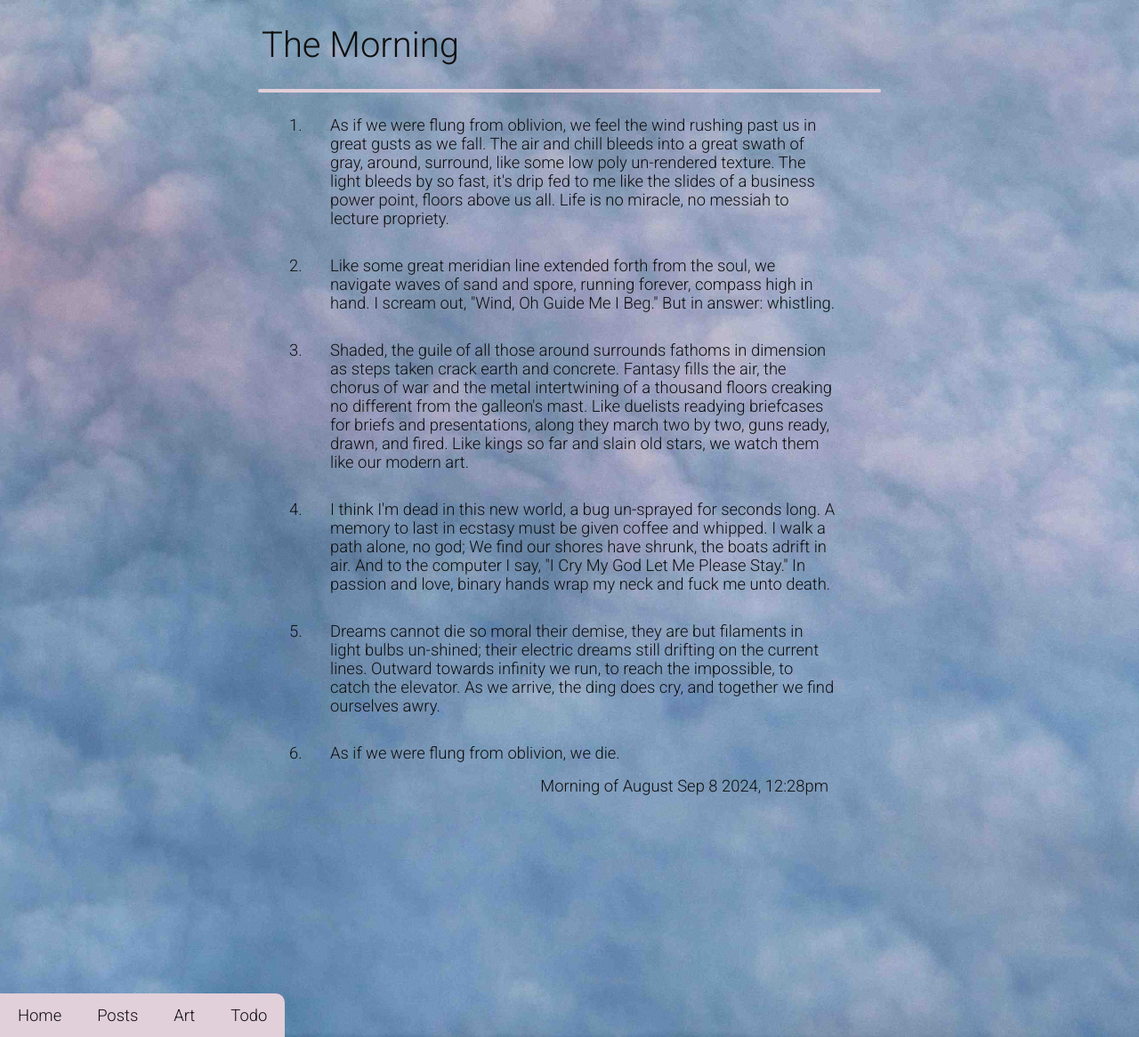
After one commit to VenaMaybe/first_flask_site, a Flask app: page /posts/The_Morning in a window 1280 px wide. The commit adds this page. Shown: the whole page at 89% size. Run offline with Flask 3, Linux system fonts and the light colour scheme.

Commit message:
Wrote a bit

```diff
--- /dev/null
+++ b/templates/posts/The_Morning.html
@@ -0,0 +1,8 @@
+{% extends "basePost.html" %} {% block title %}The Morning{% endblock %} {% block post_content %} <div class="header"> The Morning </div> <hr class="rounded"> <div class="numbered-paragraphs content">
+<p>As if we were flung from oblivion, we feel the wind rushing past us in great gusts as we fall. The air and chill bleeds into a great swath of gray, around, surround, like some low poly un-rendered texture. The light bleeds by so fast, it's drip fed to me like the slides of a business power point, floors above us all. Life is no miracle, no messiah to lecture propriety.</p>
+<p>Like some great meridian line extended forth from the soul, we navigate waves of sand and spore, running forever, compass high in hand. I scream out, "Wind, Oh Guide Me I Beg." But in answer: whistling.</p>
+<p>Shaded, the guile of all those around surrounds fathoms in dimension as steps taken crack earth and concrete. Fantasy fills the air, the chorus of war and the metal intertwining of a thousand floors creaking no different from the galleon's mast. Like duelists readying briefcases for briefs and presentations, along they march two by two, guns ready, drawn, and fired. Like kings so far and slain old stars, we watch them like our modern art.</p>
+<p>I think I'm dead in this new world, a bug un-sprayed for seconds long. A memory to last in ecstasy must be given coffee and whipped. I walk a path alone, no god; We find our shores have shrunk, the boats adrift in air. And to the computer I say, "I Cry My God Let Me Please Stay." In passion and love, binary hands wrap my neck and fuck me unto death.</p>
+<p>Dreams cannot die so moral their demise, they are but filaments in light bulbs un-shined; their electric dreams still drifting on the current lines. Outward towards infinity we run, to reach the impossible, to catch the elevator. As we arrive, the ding does cry, and together we find ourselves awry.</p>
+<p>As if we were flung from oblivion, we die.</p>
+<div class="right-align"> Morning of August Sep 8 2024, 12:28pm </div> </div> {% endblock %}
--- a/templates/time-tracker.html
+++ b/templates/time-tracker.html
@@ -53,7 +53,7 @@
 
     		    timeDeltas.forEach((delta, index) => {
     		        const deltaElement = document.createElement('div');
-    		        deltaElement.textContent = delta;
+    		        deltaElement.textContent =index + ": " + delta;
     		        listContainer.appendChild(deltaElement);
     		    });
     		}
```
Also changed, not shown: posts/mornings.md (added, +16 -0 lines), posts/__default.md (renamed from posts/default.md).
